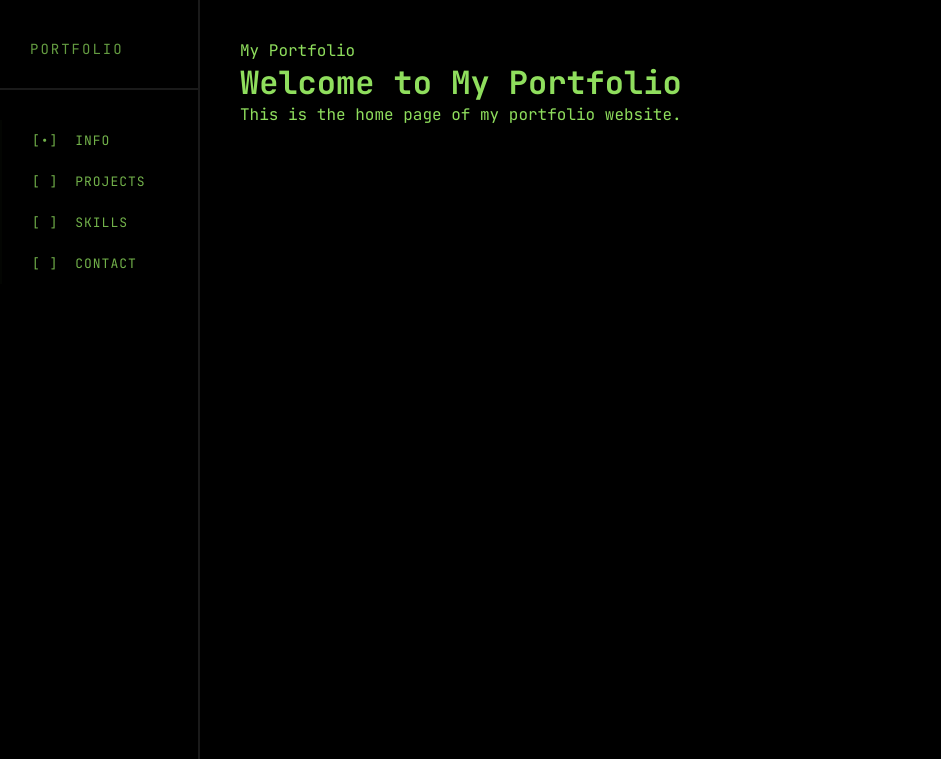
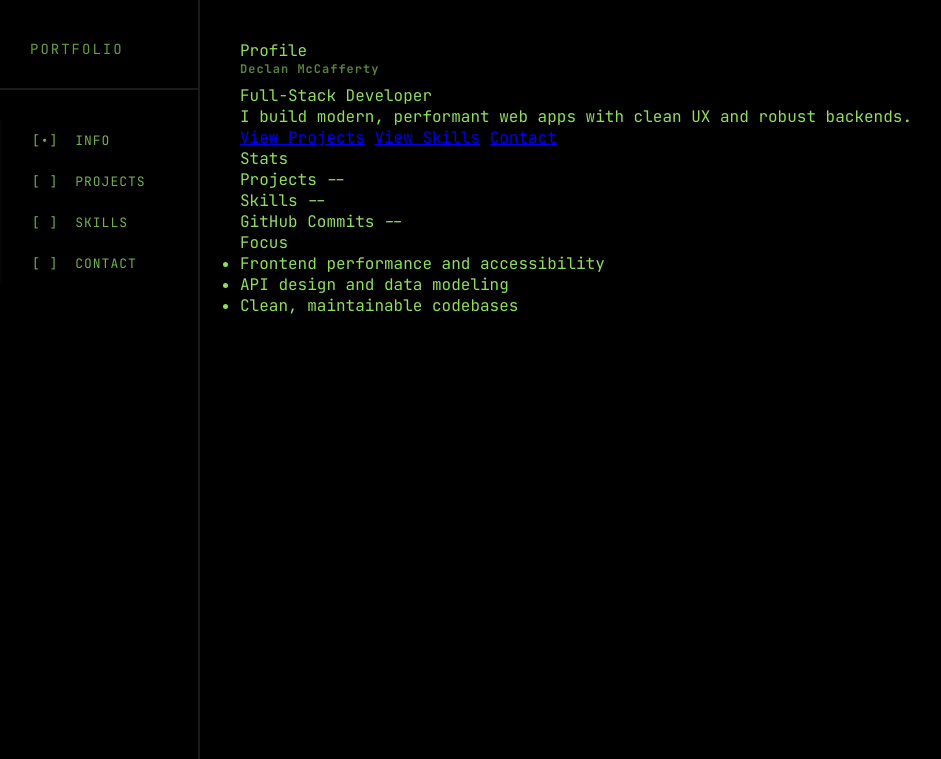
Before and after one commit to decccmcc/my-portfolio, a Django app: page / in a window 1280 px wide. Shown: the top 759 px of the page, without its empty margins (0-941 px from the left). Run offline with Django 5.2, Linux system fonts and the light colour scheme; some libraries are stand-ins or nearby versions.

Commit message:
Add Basic info page structure and add profile, stats, and focus sections

```diff
--- a/core/templates/core/index.html
+++ b/core/templates/core/index.html
@@ -3,13 +3,58 @@
 {% block title %}Home - My Portfolio{% endblock %}
 
 {% block content %}
-    <div class="terminal">
-        <div class="terminal-header">
-            <span class="terminal-title">My Portfolio</span>
+    <section class="home">
+        <div class="home-grid">
+            <article class="home-card info-card">
+                <header class="card-header">
+                    <span class="card-title">Profile</span>
+                </header>
+                <div class="card-body">
+                    <h1 class="info-title">Declan McCafferty</h1>
+                    <p class="info-role">Full-Stack Developer</p>
+                    <p class="info-summary">
+                        I build modern, performant web apps with clean UX and robust backends.
+                    </p>
+                    <div class="info-links">
+                        <a class="info-link" href="{% url 'projects' %}">View Projects</a>
+                        <a class="info-link" href="{% url 'skills' %}">View Skills</a>
+                        <a class="info-link" href="#">Contact</a>
+                    </div>
+                </div>
+            </article>
+
+            <article class="home-card stats-card">
+                <header class="card-header">
+                    <span class="card-title">Stats</span>
+                </header>
+                <div class="card-body stats-grid">
+                    <div class="stat-item">
+                        <span class="stat-label">Projects</span>
+                        <span class="stat-value">--</span>
+                    </div>
+                    <div class="stat-item">
+                        <span class="stat-label">Skills</span>
+                        <span class="stat-value">--</span>
+                    </div>
+                    <div class="stat-item">
+                        <span class="stat-label">GitHub Commits</span>
+                        <span class="stat-value">--</span>
+                    </div>
+                </div>
+            </article>
+
+            <article class="home-card focus-card">
+                <header class="card-header">
+                    <span class="card-title">Focus</span>
+                </header>
+                <div class="card-body">
+                    <ul class="focus-list">
+                        <li>Frontend performance and accessibility</li>
+                        <li>API design and data modeling</li>
+                        <li>Clean, maintainable codebases</li>
+                    </ul>
+                </div>
+            </article>
         </div>
-        <div class="terminal-body">
-            <h1>Welcome to My Portfolio</h1>
-            <p>This is the home page of my portfolio website.</p>
-        </div>
-    </div>
+    </section>
 {% endblock %}
```
